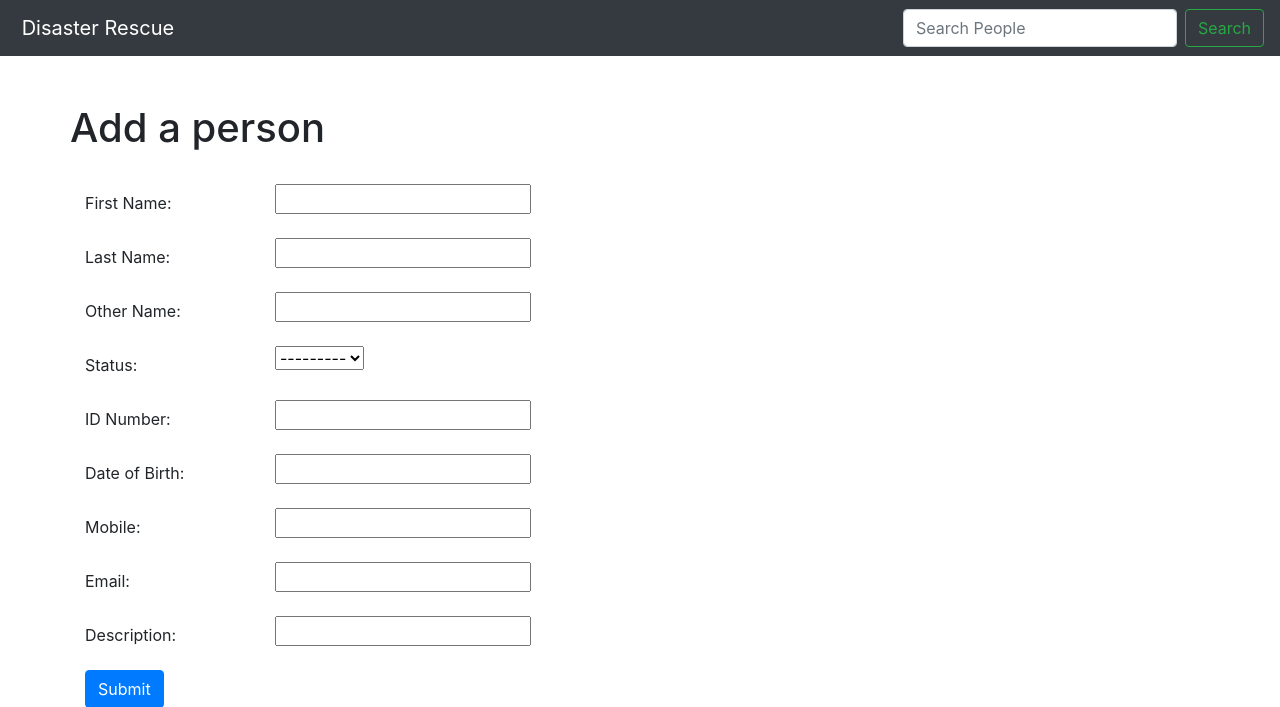
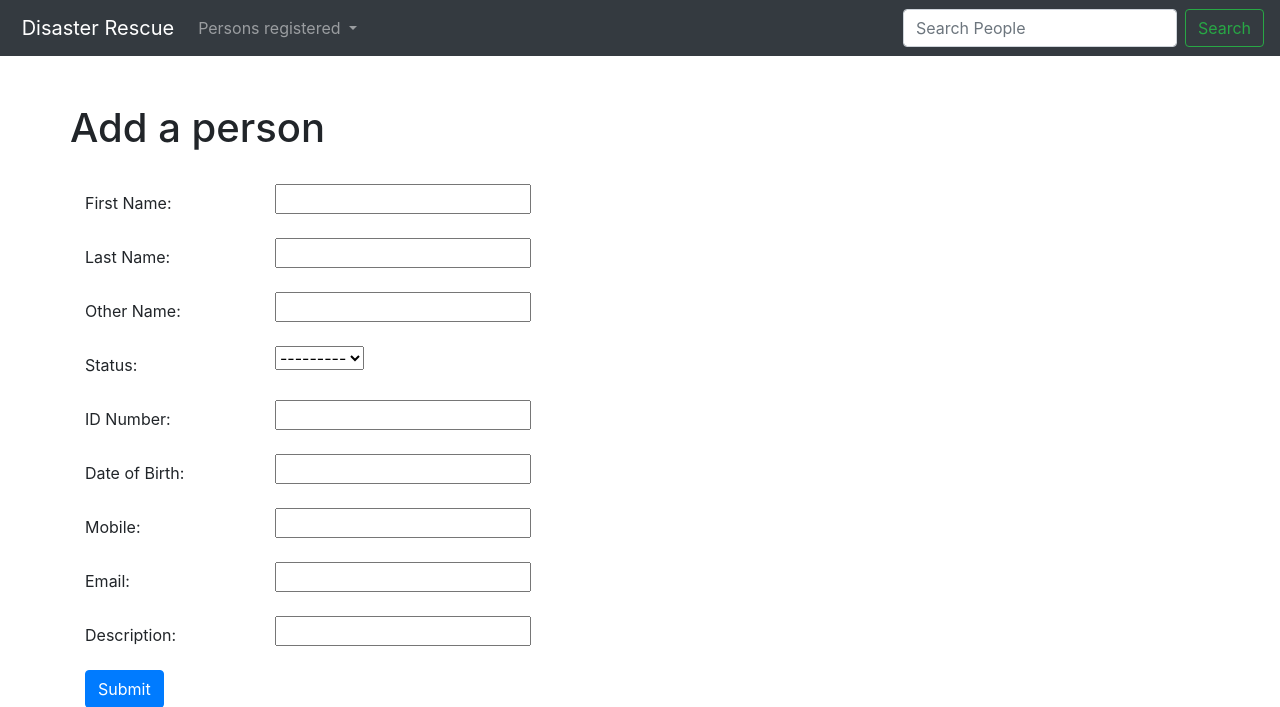
Before and after one commit to SophieHau/week7-project-disaster_rescue, a Django app: page /persons/add in a window 1280 px wide. Shown: the top 707 px of the page. Run offline with Django 3.2, Linux system fonts and the light colour scheme; data that the repository does not hold is empty; some libraries are stand-ins or nearby versions.

Commit message:
Creating dropdown menu for all persons, missing persons and safe persons pages

```diff
--- a/portal/templates/base.html
+++ b/portal/templates/base.html
@@ -6,6 +6,10 @@
 
     <!-- Bootstrap CSS -->
     <link rel="stylesheet" href="https://stackpath.bootstrapcdn.com/bootstrap/4.3.1/css/bootstrap.min.css" integrity="sha384-ggOyR0iXCbMQv3Xipma34MD+dH/1fQ784/j6cY/iJTQUOhcWr7x9JvoRxT2MZw1T" crossorigin="anonymous">
+    <script src="https://code.jquery.com/jquery-3.3.1.slim.min.js" integrity="sha384-q8i/X+965DzO0rT7abK41JStQIAqVgRVzpbzo5smXKp4YfRvH+8abtTE1Pi6jizo" crossorigin="anonymous"></script>
+    <script src="https://cdnjs.cloudflare.com/ajax/libs/popper.js/1.14.7/umd/popper.min.js" integrity="sha384-UO2eT0CpHqdSJQ6hJty5KVphtPhzWj9WO1clHTMGa3JDZwrnQq4sF86dIHNDz0W1" crossorigin="anonymous"></script>
+    <script src="https://stackpath.bootstrapcdn.com/bootstrap/4.3.1/js/bootstrap.min.js" integrity="sha384-JjSmVgyd0p3pXB1rRibZUAYoIIy6OrQ6VrjIEaFf/nJGzIxFDsf4x0xIM+B07jRM" crossorigin="anonymous"></script>
+
 
     <style type="text/css">
       .status-missing {
@@ -22,11 +26,23 @@
   </head>
   <body>
     {% block nav %}
-    <nav class="navbar navbar-dark bg-dark">
+    <nav class="navbar navbar-expand-lg navbar-dark bg-dark">
       <a class="navbar-brand" href="{% url 'portal:index' %}">
         <img src="" />
         Disaster Rescue
       </a>
+      <ul class="navbar-nav mr-auto">
+      <li class="nav-item dropdown">
+        <a class="nav-link dropdown-toggle" href="#" id="navbarDropdown" role="button" data-toggle="dropdown" aria-haspopup="true" aria-expanded="false">
+          Persons registered
+        </a>
+        <div class="dropdown-menu" aria-labelledby="navbarDropdown">
+          <a class="dropdown-item" href="{% url 'portal:show_all' %}">All persons</a>
+          <a class="dropdown-item" href="{% url 'portal:show_missing' %}">Missing persons</a>
+          <a class="dropdown-item" href="{% url 'portal:show_safe' %}">Safe Persons</a>
+        </div>
+      </li>
+      </ul>
       <div>
         <form class="form-inline" method="post" action="{% url 'portal:search_person' %}">
           {% csrf_token %}
@@ -37,5 +53,6 @@
     </nav>
     {% endblock %}
     {% block content %}{% endblock %}
+    <script type="text/javascript">$('.dropdown-toggle').dropdown()</script>
   </body>
 </html>
--- a/portal/urls.py
+++ b/portal/urls.py
@@ -6,6 +6,8 @@ app_name = 'portal'
 urlpatterns = [
 	path('', views.index, name='index'),
 	path('persons/show_safe', views.show_safe_persons, name='show_safe'),
+	path('persons/show_missing', views.show_missing_persons, name='show_missing'),
+	path('persons/show_all', views.show_all_persons, name='show_all'),
 	path('persons/<int:person_id>', views.show_person, name='show_person'),
 	path('persons/add', views.add_person, name='add_person'),
 	path('persons/search_person', views.search_person, name='search_person'),
--- a/portal/views.py
+++ b/portal/views.py
@@ -33,6 +33,21 @@ def show_safe_persons(request):
         'main_heading': 'Persons Marked as Safe',
         'persons': persons })
 
+def show_missing_persons(request):
+    persons = Person.objects.filter(status__name='missing')
+    return render(request, 'portal/show_persons.html', {
+            'title': 'Persons marked as missing',
+            'main_heading': 'Persons Marked as Missing',
+            'persons': persons
+        })
+
+def show_all_persons(request):
+    persons = Person.objects.all()
+    return render(request, 'portal/show_persons.html', {
+            'title': 'All persons registered',
+            'main_heading': 'All Persons Registered',
+            'persons': persons,
+        })
 
 def search_person(request):
     context = None
@@ -54,17 +69,6 @@ def update_person(request, person_id):
     person = Person.objects.get(id=person_id)
 
     if request.method == 'POST':
-        # form = PersonForm(request.POST, initial={
-        #     'first_name': person.first_name,
-        #     'last_name': person.last_name,
-        #     'other_name': person.other_name,
-        #     'status': person.status,
-        #     'id_number': person.id_number,
-        #     'dob': person.dob,
-        #     'mobile': person.mobile,
-        #     'email': person.email,
-        #     'description': person.description,
-        #     })
         person_form = PersonForm(request.POST, instance=person)
 
         if person_form.is_valid():
```
